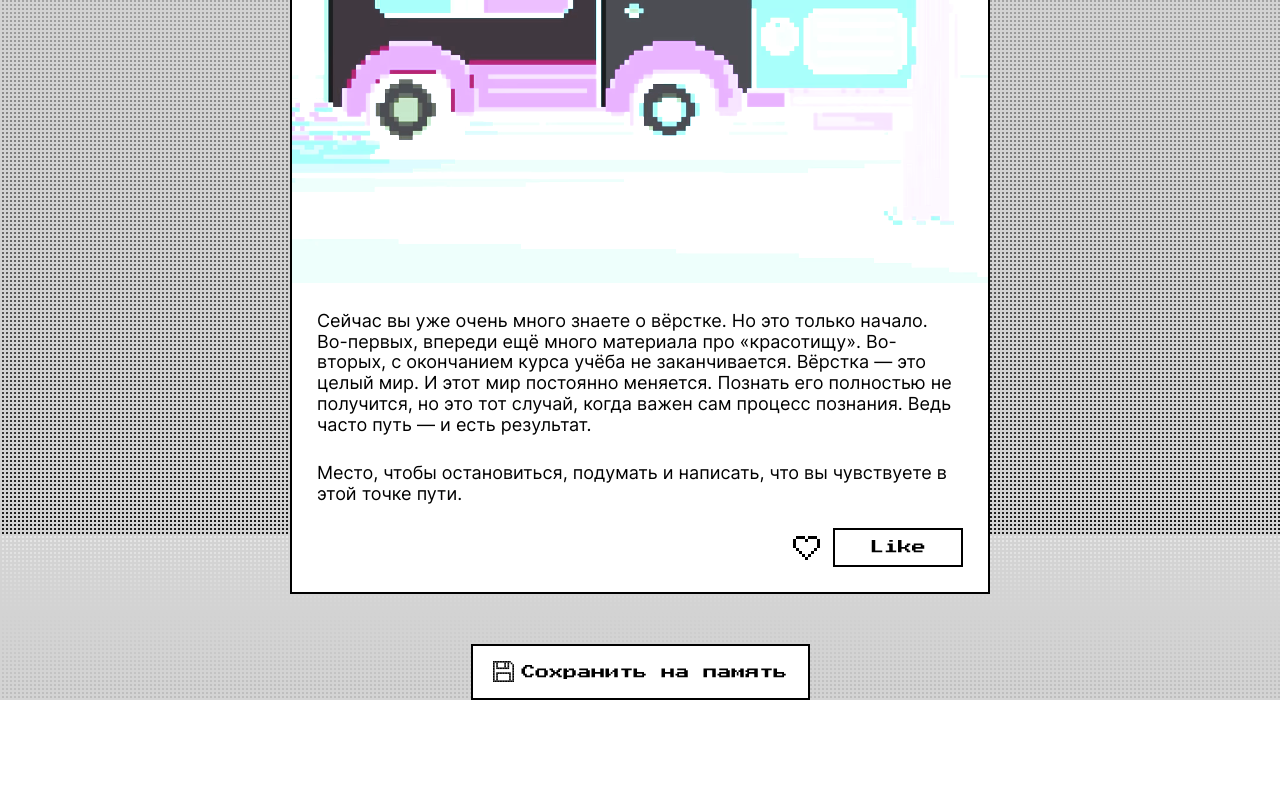
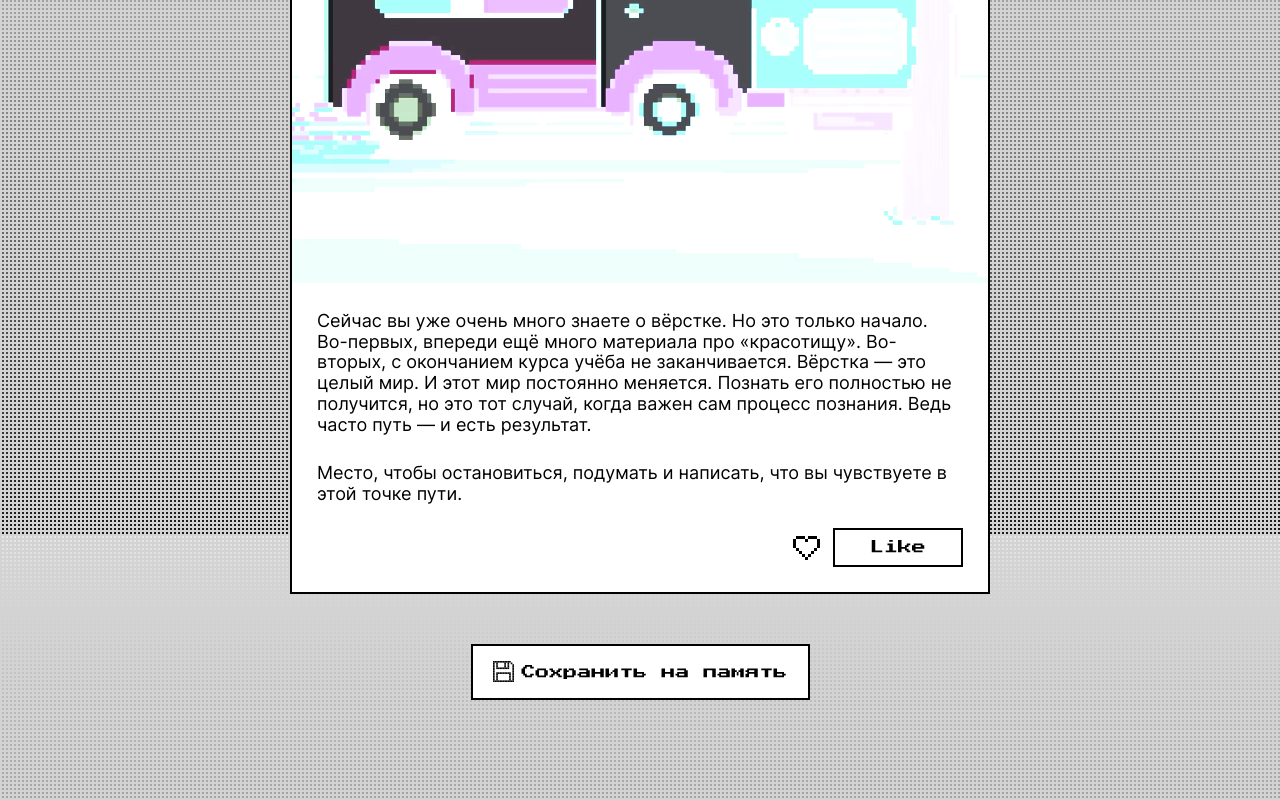
Before and after one commit to jeffors/zakrivayuschiy-teg-f, a plain HTML site: page index.html in a window 1280 px wide. Shown: the part 8266-9066 px from the top of the page. Before the commit the page ends 8966 px from the top, so only its background shows below. Drawn offline with Linux system fonts and the light colour scheme.

Commit message:
Добавили больший отступ в футере

```diff
--- a/styles/style.css
+++ b/styles/style.css
@@ -254,6 +254,7 @@
 .footer {
   display: flex;
   justify-content: center;
+  padding-block-end: 100px;
 }
 
 .floppy {
```
